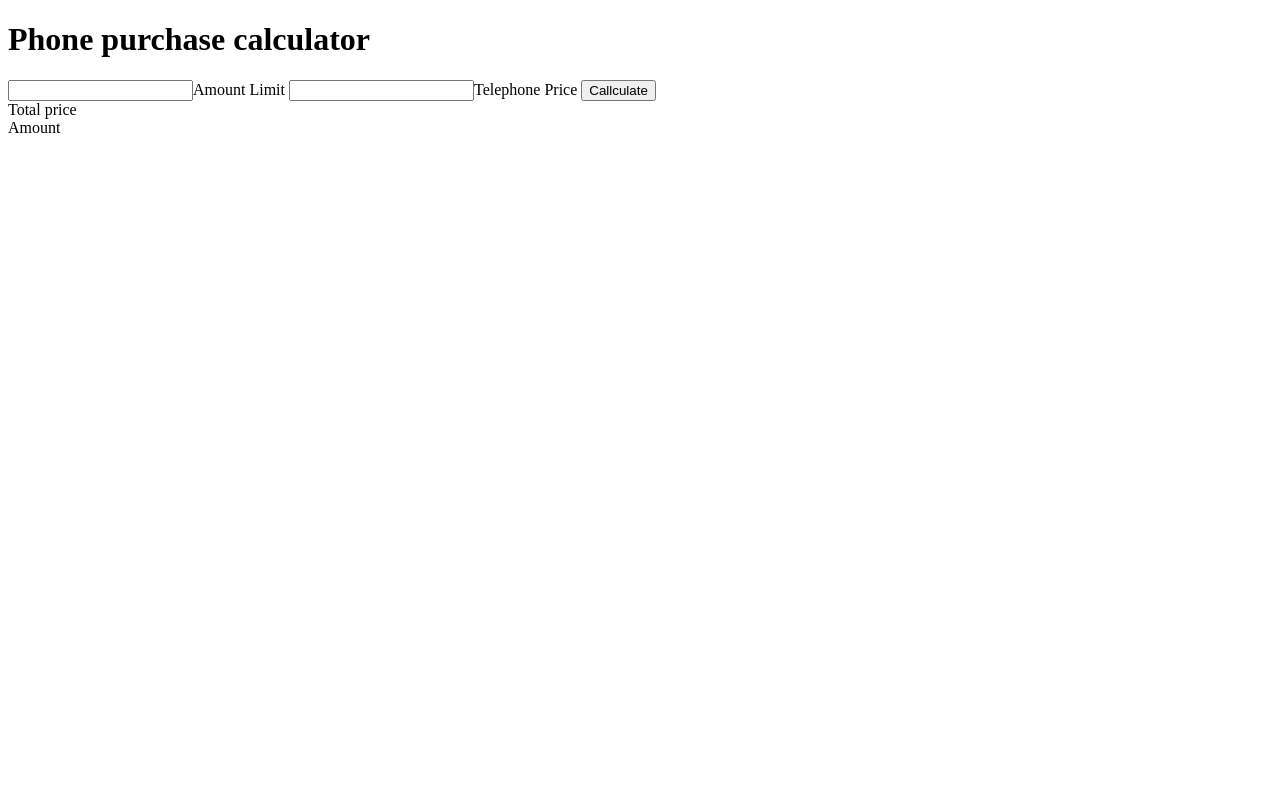
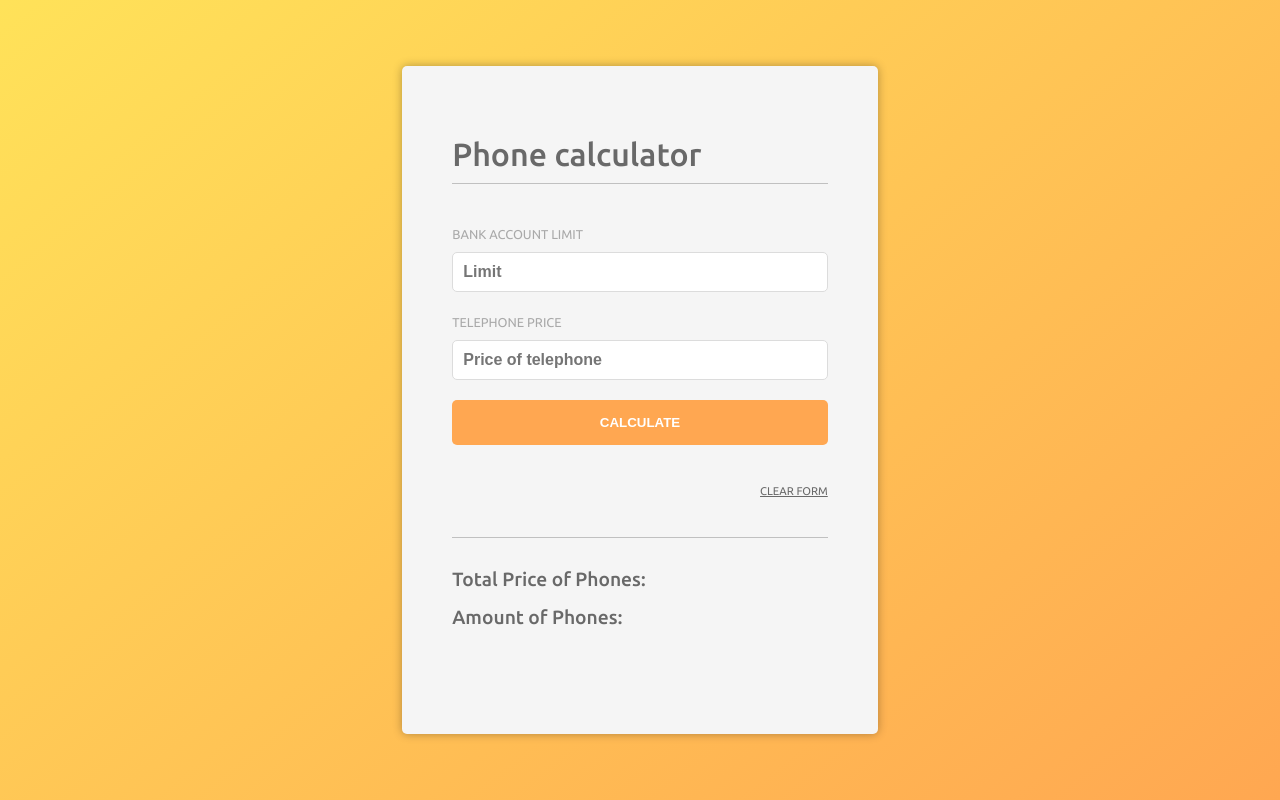
Before and after one commit to tangratannakra/JS-playground, a plain HTML site: page Phone-purchase/index.html in a window 1280 px wide. Drawn offline with Linux system fonts and the light colour scheme.

Commit message:
Adding styling to form

```diff
--- a/Phone-purchase/index.html
+++ b/Phone-purchase/index.html
@@ -1,20 +1,42 @@
 <!DOCTYPE html>
 <html lang="en">
+
 <head>
     <meta charset="UTF-8">
     <meta name="viewport" content="width=device-width, initial-scale=1.0">
     <meta http-equiv="X-UA-Compatible" content="ie=edge">
-    <title>Document</title>
+    <link rel="stylesheet" href="/Phone-purchase/style.css">
+    <link href="https://fonts.googleapis.com/css?family=Ubuntu:400,500,700&display=swap" rel="stylesheet">
+    <title>Calculating bulk phone buy</title>
 </head>
+
 <body>
-    <h1>Phone purchase calculator</h1>
-    <form action="">
-        <input class="bank-limit" type="text" name="bank_limit"><label for="bank_limit" value="">Amount Limit</label>
-        <input class="tel-price" type="text" name="tel_price"><label for="tel_price" value="">Telephone Price</label>
-        <button class="calculateBtn" type="text">Callculate</button>
-    </form>
-    <div class="total-price">Total price</div>
-    <div class="total-amount">Amount</div>
+
+    <div class="wrapper">
+        <h1>Phone calculator</h1>
+        <form action="">
+            <div class="form-line">
+                <label for="bank_limit" value="">Bank Account Limit</label>
+                <input class="bank-limit" type="text" name="bank_limit" placeholder="Limit">
+
+            </div>
+            <div class="form-line ">
+                <label for="tel_price" value="">Telephone Price</label>
+                <input class="tel-price" type="text" name="tel_price" placeholder="Price of telephone">
+
+            </div>
+            <div class="form-line ">
+                <button class="calculateBtn" type="text">Calculate</button>
+            </div>
+            <div class="form-line"><div class="clear">Clear Form</div></div>
+        </form>
+        <div class="data-container">
+            <h2>Total Price of Phones:<span class="total-price"></span></h2>
+            <h2>Amount of Phones:<span class="total-amount"></span></h2>
+        </div>
+    </div>
+
     <script src="/Phone-purchase/script.js"></script>
 </body>
+
 </html>
--- /dev/null
+++ b/Phone-purchase/style.css
@@ -0,0 +1,92 @@
+* {
+    box-sizing: border-box;
+    margin:0px;
+    padding:0px;
+}
+
+body {
+    height:100vh;
+    display: flex;
+    justify-content: center;
+    align-items: center;
+    background: linear-gradient(142deg, rgb(255, 226, 89), rgb(255, 167, 81));
+    font-family: 'Ubuntu', sans-serif;
+    font-size:16px;
+}
+
+.wrapper {
+    position: relative;
+    padding:70px 50px 100px;
+    background-color: whitesmoke;
+    box-shadow: 0px 0px 10px rgba(0, 0, 0, 0.3);
+    border-radius: 5px;
+}
+
+.wrapper h1 {
+    margin: 0px 0px 40px;
+    padding-bottom:10px;
+    color: dimgray;
+    border-bottom: 1px solid silver;
+    font-weight: 500;
+}
+
+.form-line {
+    margin:0px 0px 20px
+}
+
+.form-line input {
+    width:100%;
+    margin-top:10px;
+    padding:10px;
+    border-radius:5px;
+    border:1px solid gainsboro;
+    color: dimgrey;
+    font-weight:800;
+    font-size:1rem;
+}
+
+.form-line label {
+    text-transform: uppercase;
+    font-size: 0.8rem;
+    margin-bottom:10px;
+    color:darkgrey;
+}
+
+.clear {
+    text-transform: uppercase;
+    text-decoration: underline;
+    color:dimgrey;
+    font-size:0.7rem;
+    text-align:right;
+    padding-top:20px;
+}
+
+button {
+    border-radius:5px;
+    background-color: rgb(255, 167, 81);
+    padding:15px;
+    width:100%;
+    border:none;
+    text-transform: uppercase;
+    font-weight: 800;
+    color: white;
+}
+
+.data-container {
+    margin-top:40px;
+    padding-top:20px;
+    border-top: 1px solid silver;
+}
+
+.data-container h2 {
+    font-size:1.2rem;
+    padding:10px 0px 5px 0px;;
+    color: dimgrey;
+    font-weight:500;
+}
+
+.data-container h2 span {
+    margin-left:20px;
+    color: black;
+    font-weight: 800;
+}
```
